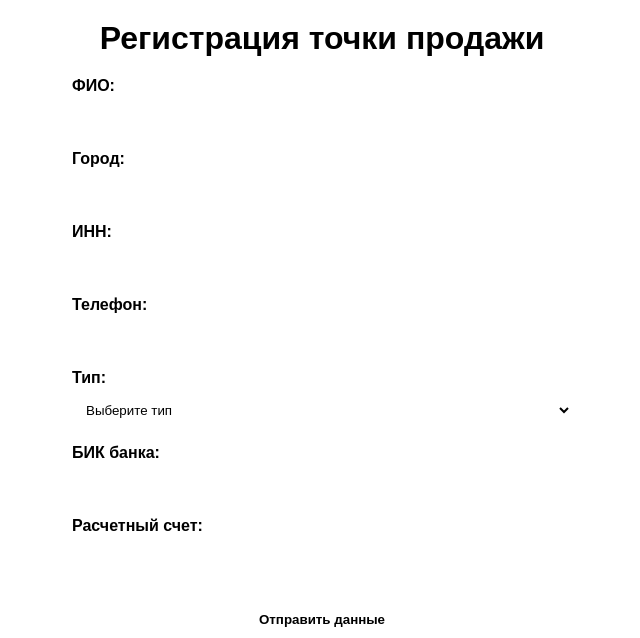
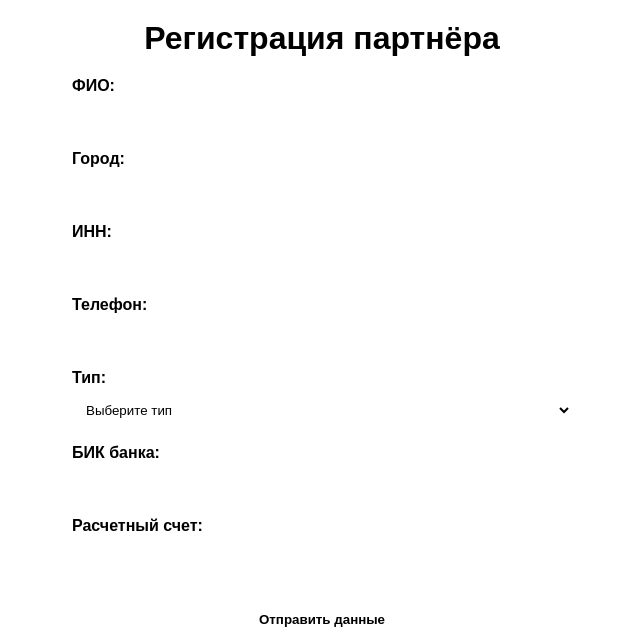
Before and after one commit to Rodoro/ReferalBot, a FastAPI app: template miniApp/templates/sales-point-form.html in a window 1280 px wide. Shown: the top 638 px of the page, without its empty margins (318-958 px from the left). Run offline with FastAPI, Linux system fonts and the light colour scheme; the template is opened without the code that fills it, so the values that code supplies are empty; some libraries are stand-ins or nearby versions.

Commit message:
Rename точка продажи -> партнера

```diff
--- a/frontend/src/app/(main)/sales-point/metrics/statistics/page.tsx
+++ b/frontend/src/app/(main)/sales-point/metrics/statistics/page.tsx
@@ -20,7 +20,7 @@ export default function Page() {
         <>
             <Header
                 breadcrumbs={[
-                    { label: "Точка продаж", href: "/sales-point/metrics" },
+                    { label: "Партнёр", href: "/sales-point/metrics" },
                     { label: "Статистика", isCurrent: true }
                 ]}
             />
--- a/frontend/src/entites/Statistics/ui/LogsTable.tsx
+++ b/frontend/src/entites/Statistics/ui/LogsTable.tsx
@@ -247,7 +247,7 @@ export function ServiceStatsPanel({
             },
             {
                 accessorKey: "pointName",
-                header: "Точка продаж",
+                header: "Партнёр",
                 cell: (info) => <span>{info.getValue<string>()}</span>,
             },
             {
@@ -498,7 +498,7 @@ export function ServiceStatsPanel({
 
                 {/* Поиск */}
                 <Input
-                    placeholder="Поиск по консультанту или точке..."
+                    placeholder="Поиск по консультанту или партнёру..."
                     value={searchValue}
                     onChange={(e) => setSearchValue(e.target.value)}
                 />
@@ -522,7 +522,7 @@ export function ServiceStatsPanel({
                     <TableHeader>
                         <TableRow className="h-16">
                             <TableHead>Консультант</TableHead>
-                            <TableHead className="min-w-[220px]">Точка продаж</TableHead>
+                            <TableHead className="min-w-[220px]">Партнёр</TableHead>
                             <TableHead className="text-center">
                                 <Button
                                     variant="ghost"
--- a/frontend/src/widgets/content/sidebar-content.tsx
+++ b/frontend/src/widgets/content/sidebar-content.tsx
@@ -37,7 +37,7 @@ const adminchikContent: TeamContent = {
             items: [
                 { title: "Сотрудники", url: "/staff" },
                 { title: "Консультанты", url: "/agent" },
-                { title: "Точки продаж", url: "/sales-point" },
+                { title: "Партнёры", url: "/sales-point" },
                 { title: "Поэты", url: "/poets" },
                 { title: "Видеомонтажеры", url: "/video-editors" },
                 { title: "Пользователи", url: "/users" },
@@ -109,7 +109,7 @@ const agentTeamContent: TeamContent = {
 const spTeamContent: TeamContent = {
     navMain: [
         {
-            title: "Точка продаж",
+            title: "Партнёр",
             url: "/sales-point/metrics",
             icon: AreaChart,
             isActive: true,
@@ -160,7 +160,7 @@ type RoleSidebar = {
 export const sidebarContentByRole: Record<RoleType, RoleSidebar> = {
     [RoleType.STAFF]: { plan: "Админ панель", content: staffTeamContent },
     [RoleType.AGENT]: { plan: "Консультант", content: agentTeamContent },
-    [RoleType.SALES_POINT]: { plan: "Точка продажи", content: spTeamContent },
+    [RoleType.SALES_POINT]: { plan: "Партнёр", content: spTeamContent },
     [RoleType.POET]: { plan: "Консультант", content: poetTeamContent },
     [RoleType.VIDEO_EDITOR]: { plan: "Консультант", content: veTeamContent },
 }
--- a/miniApp/templates/index.html
+++ b/miniApp/templates/index.html
@@ -14,7 +14,7 @@
         <p>Выберите форму:</p>
         <ul>
             <li><a href="/agent-form">Форма консультанта</a></li>
-            <li><a href="/sales-point-form">Форма точки продаж</a></li>
+            <li><a href="/sales-point-form">Форма партнёра</a></li>
             <li><a href="/poet-form">Форма поэта</a></li>
         </ul>
     </div>
--- a/miniApp/templates/sales-point-form.html
+++ b/miniApp/templates/sales-point-form.html
@@ -82,7 +82,7 @@
 
 <body>
     <div class="form-container">
-        <h1>Регистрация точки продажи</h1>
+        <h1>Регистрация партнёра</h1>
         <form id="agentForm">
             <div class="input-group">
                 <label for="full_name">ФИО:</label>
--- a/newBot/handlers/agent_handlers.py
+++ b/newBot/handlers/agent_handlers.py
@@ -47,7 +47,7 @@ async def cmd_start_agent_secret(message: types.Message, state: FSMContext):
     if any(item[0] == 'agent' for item in roles):
         await message.answer("Вы уже зарегистрированы как консультант.")
         return
-    # Если здесь — значит ни консультанта, ни точкой ещё не были
+    # Если здесь — значит ни консультанта, ни партнёр ещё не были
     await message.answer(
         "👤 Регистрация Консультанта.\n\nЧтобы начать, нажмите кнопку «Старт регистрации консультанта»",
         reply_markup=agent_start_inline_keyboard()
--- a/newBot/lib/user_roles.py
+++ b/newBot/lib/user_roles.py
@@ -23,7 +23,7 @@ class UserRole:
 
 ROLE_NAMES = {
     UserRole.AGENT: "Ваша ссылка консультанта:",
-    UserRole.SALES_POINT: "Ваша ссылка точки продажи:",
+    UserRole.SALES_POINT: "Ваша ссылка партнёра:",
     UserRole.POET: "Вы зарегистрированы как поэт.",
     UserRole.VIDEO_EDITOR: "Вы зарегистрированы как видеомонтажёр.",
     UserRole.STAFF: "Ссылки для приглашения:",
@@ -136,7 +136,7 @@ async def send_profile(
         )
     elif role == UserRole.SALES_POINT:
         text = (
-            f"<b>Профиль точки продаж</b>\n"
+            f"<b>Профиль партнёра</b>\n"
             f"Название: {profile['full_name']}\n"
             f"Город: {profile['city']}\n"
             f"ИНН: {profile['inn']}\n"
--- a/newBot/main.py
+++ b/newBot/main.py
@@ -40,7 +40,7 @@ async def main():
     bot = Bot(token=settings.BOT_TOKEN, parse_mode=ParseMode.HTML)
     dp = Dispatcher(storage=MemoryStorage())
 
-    # --- Точка Продаж ---
+    # --- Партнёр ---
     dp.message.register(cmd_start_sp_referral, lambda msg: msg.text and msg.text.startswith(f"/start ref_"))
     dp.callback_query.register(start_sp_registration, lambda c: c.data == "start_sp_registration")
     dp.message.register(
```
Also changed, not shown: newBot/handlers/sales_point_handlers.py (+10 -10 lines).
